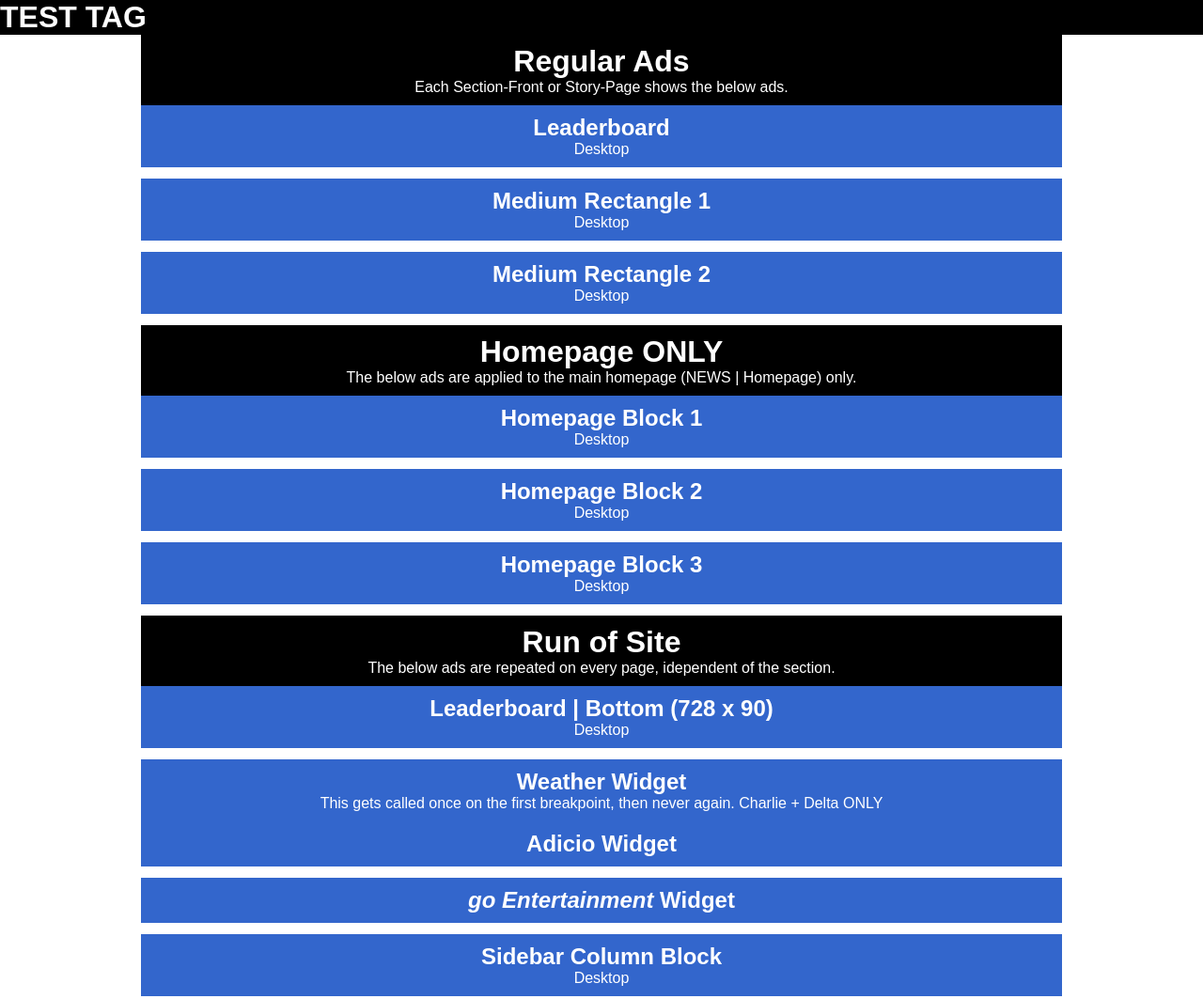
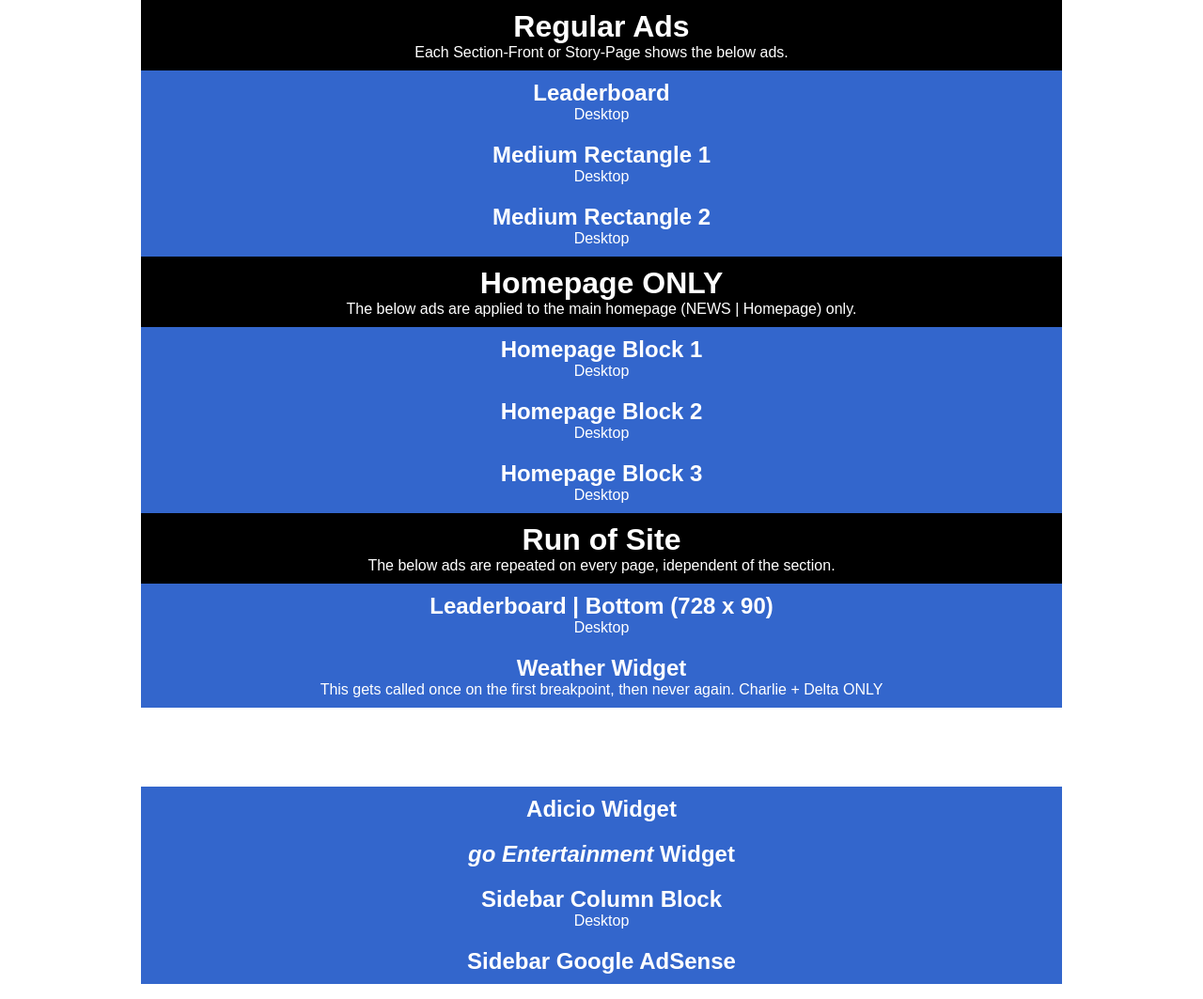
Before and after one commit to registerguard/benjamins, a plain HTML site: page benjamins/1.0/demo/index.html in a window 1280 px wide. Shown: the top 1063 px of the page at 94% size. Drawn offline with nearby package versions, Linux system fonts and the light colour scheme.

Commit message:
that new new
overwrite older static from repo with current live code

```diff
--- a/benjamins/1.0/css/ad_manager.css
+++ b/benjamins/1.0/css/ad_manager.css
@@ -5,7 +5,7 @@
 .advert {
 	text-align: center; /* Oldschool centering technique. */
 	position: relative; /* Just in case ad decides to `position: absolute;` without a `position: relative;` parent. */
-	margin: .75em auto; /* Putting `auto` here to assist `.advert`s that have a width. */
+	margin: 0 auto; /* Putting `auto` here to assist `.advert`s that have a width. */
 }
 	.advert * {
 		/* http://meyerweb.com/eric/tools/css/reset/ */
@@ -42,7 +42,8 @@
 }
 	.mobile_banner #mobile_banner-top,
 	.mobile_banner #mobile_banner-bottom,
-	.mobile_banner #mobile_banner-no-ros {
+	.mobile_banner #mobile_banner-no-ros,
+	.mobile_banner #mobile_banner-middle {
 		width: 320px; /* Actual ad width. */
 		height: 50px;
 		position: absolute;
--- a/benjamins/1.0/demo/demo.css
+++ b/benjamins/1.0/demo/demo.css
@@ -132,7 +132,7 @@ h3{ color: #fff; }
 	.sub_headah p { margin: 0; }
 
 /* Special positioning for demo: */
-.button {
+.button_1 {
 	position: relative;
 	left: auto;
 	top: auto;
--- a/benjamins/1.0/demo/index.html
+++ b/benjamins/1.0/demo/index.html
@@ -28,8 +28,6 @@
 
 </head>
 <body>
-
-	<h1>TEST TAG</h1>
 
 	<div class="wiffle">
 
```
